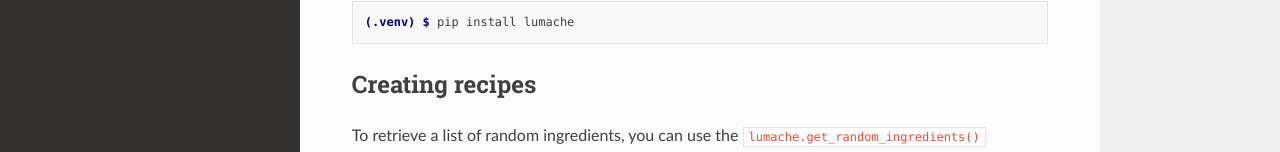
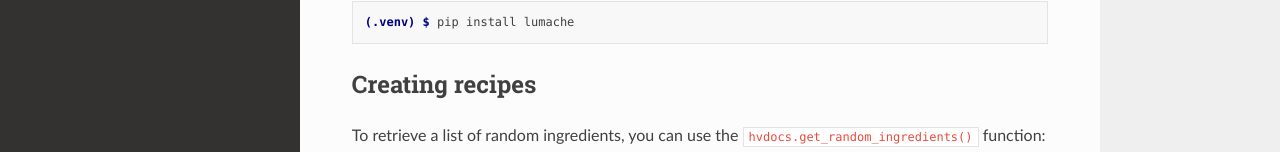
Before and after one commit to rissoter/hvdocs, a Sphinx documentation site: the page built from docs/source/usage.rst, in a window 1280 px wide and 1095 px high, cut to the strip 0-432 px from the top of the window. Shown: the part 263-415 px from the top of the strip. Built offline with Sphinx 7.4.7 and the Read the Docs theme 2.0.0, drawn with Linux system fonts in a browser that asks for light colours.

Commit message:
update project setting

```diff
--- a/docs/source/usage.rst
+++ b/docs/source/usage.rst
@@ -16,15 +16,15 @@
 ----------------
 
 To retrieve a list of random ingredients,
-you can use the ``lumache.get_random_ingredients()`` function:
+you can use the ``hvdocs.get_random_ingredients()`` function:
 
-.. autofunction:: lumache.get_random_ingredients
+.. autofunction:: hvdocs.get_random_ingredients
 
 The ``kind`` parameter should be either ``"meat"``, ``"fish"``,
 or ``"veggies"``. Otherwise, :py:func:`lumache.get_random_ingredients`
 will raise an exception.
 
-.. autoexception:: lumache.InvalidKindError
+.. autoexception:: hvdocs.InvalidKindError
 
 For example:
 
```
